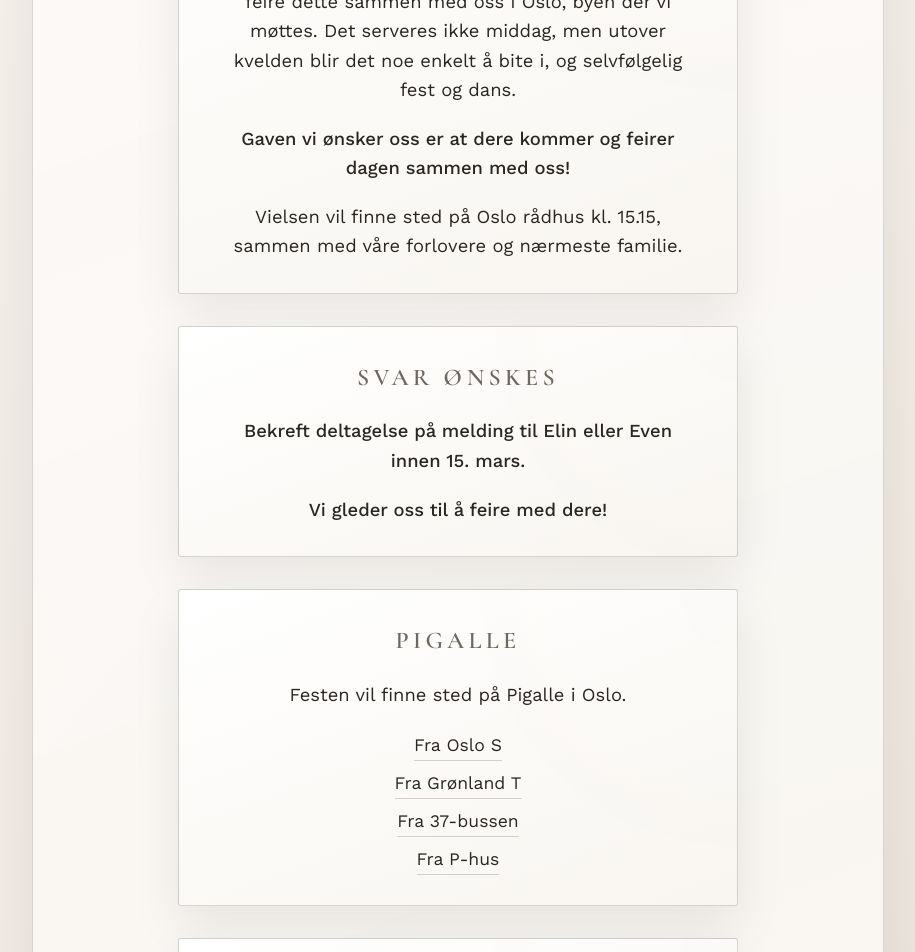
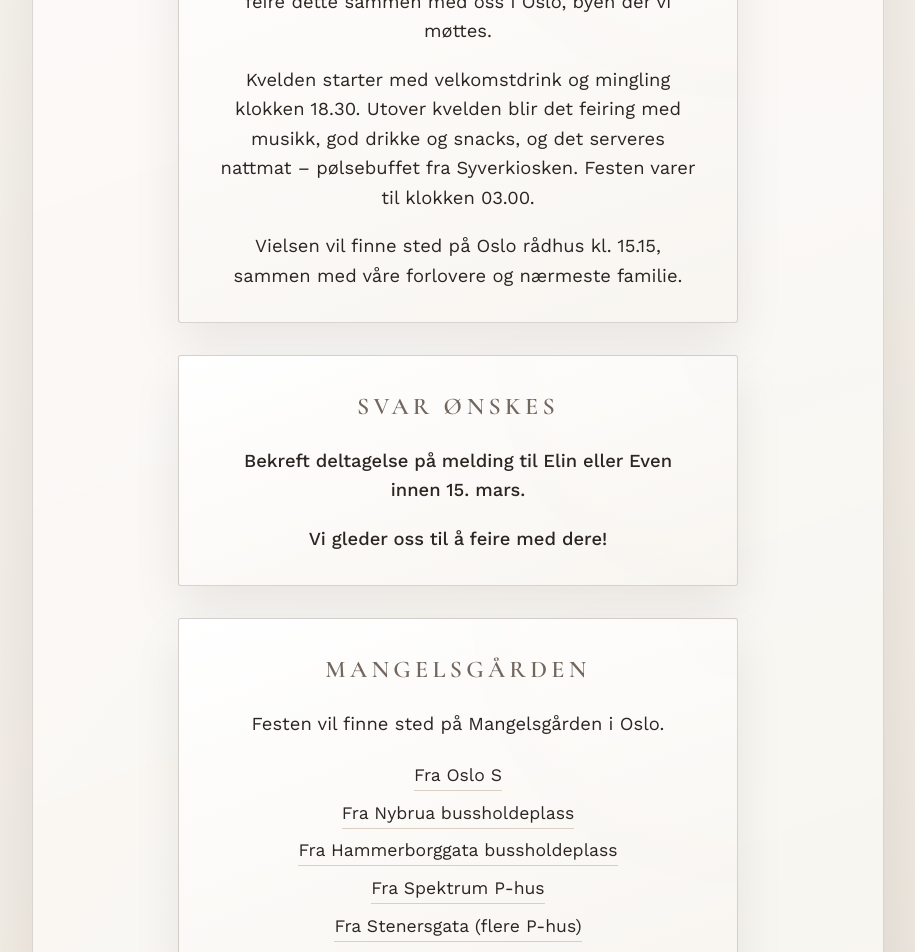
Before and after one commit to datagreier2/elinogeven, a React (Vite) app: page / in a window 1280 px wide. Shown: the part 1740-2692 px from the top of the page, without its empty margins (182-1097 px from the left). Built offline with nearby package versions, Linux system fonts and the light colour scheme.

Commit message:
New info because of new venue, and some other content changes

```diff
--- a/src/components/Invitation.jsx
+++ b/src/components/Invitation.jsx
@@ -24,7 +24,7 @@ const EventBlock = () => {
   return (
     <div className="event-block">
       <p className="headline">BLI MED PÅ VÅR BRYLLUPSFEST!</p>
-      <p className="venue">Pigalle Klubb, Oslo</p>
+      <p className="venue">Mangelsgården, Oslo</p>
       <p className="time">Klokken 18.30</p>
     </div>
   )
@@ -120,12 +120,13 @@ const Invitation = () => {
               </p>
               <p>
                 Derfor har vi gleden av å samle alle vi er glade i til å feire dette
-                sammen med oss i Oslo, byen der vi møttes. Det serveres ikke middag,
-                men utover kvelden blir det noe enkelt å bite i, og selvfølgelig fest
-                og dans.
+                sammen med oss i Oslo, byen der vi møttes.
               </p>
-              <p className="gift">
-                Gaven vi ønsker oss er at dere kommer og feirer dagen sammen med oss!
+              <p>
+                Kvelden starter med velkomstdrink og mingling klokken 18.30. Utover
+                kvelden blir det feiring med musikk, god drikke og snacks, og det
+                serveres nattmat – pølsebuffet fra Syverkiosken. Festen varer til
+                klokken 03.00.
               </p>
               <p className="ceremony">
                 Vielsen vil finne sted på Oslo rådhus kl. 15.15, sammen med våre
@@ -142,12 +143,12 @@ const Invitation = () => {
             </section>
 
             <section id="sted" className="section-card">
-              <h2>Pigalle</h2>
-              <p>Festen vil finne sted på Pigalle i Oslo.</p>
-              <ul className="directions" aria-label="Veibeskrivelser til Pigalle">
+              <h2>Mangelsgården</h2>
+              <p>Festen vil finne sted på Mangelsgården i Oslo.</p>
+              <ul className="directions" aria-label="Veibeskrivelser til Mangelsgården">
                 <li>
                   <a
-                    href="https://maps.app.goo.gl/RXEv9XxYduyoQGoEA"
+                    href="https://maps.app.goo.gl/zjMTNzHLaNWMVyzS6"
                     target="_blank"
                     rel="noreferrer"
                   >
@@ -156,29 +157,38 @@ const Invitation = () => {
                 </li>
                 <li>
                   <a
-                    href="https://maps.app.goo.gl/mcVQmqCnVF1BUymQ7"
+                    href="https://maps.app.goo.gl/TynyA7wr4754xY3c9"
                     target="_blank"
                     rel="noreferrer"
                   >
-                    Fra Grønland T
+                    Fra Nybrua bussholdeplass
                   </a>
                 </li>
                 <li>
                   <a
-                    href="https://maps.app.goo.gl/euXgMbVPcnQqWapj7"
+                    href="https://maps.app.goo.gl/dXsT8brgwEM19KBh9"
                     target="_blank"
                     rel="noreferrer"
                   >
-                    Fra 37-bussen
+                    Fra Hammerborggata bussholdeplass
                   </a>
                 </li>
                 <li>
                   <a
-                    href="https://maps.app.goo.gl/b6yvfFBYxrg2fJxV8"
+                    href="https://maps.app.goo.gl/rDwuruC1jGdJh34a8"
                     target="_blank"
                     rel="noreferrer"
                   >
-                    Fra P-hus
+                    Fra Spektrum P-hus
+                  </a>
+                </li>
+                <li>
+                  <a
+                    href="https://maps.app.goo.gl/erBzSZzLShNE2Vhh6"
+                    target="_blank"
+                    rel="noreferrer"
+                  >
+                    Fra Stenersgata (flere P-hus)
                   </a>
                 </li>
               </ul>
```
